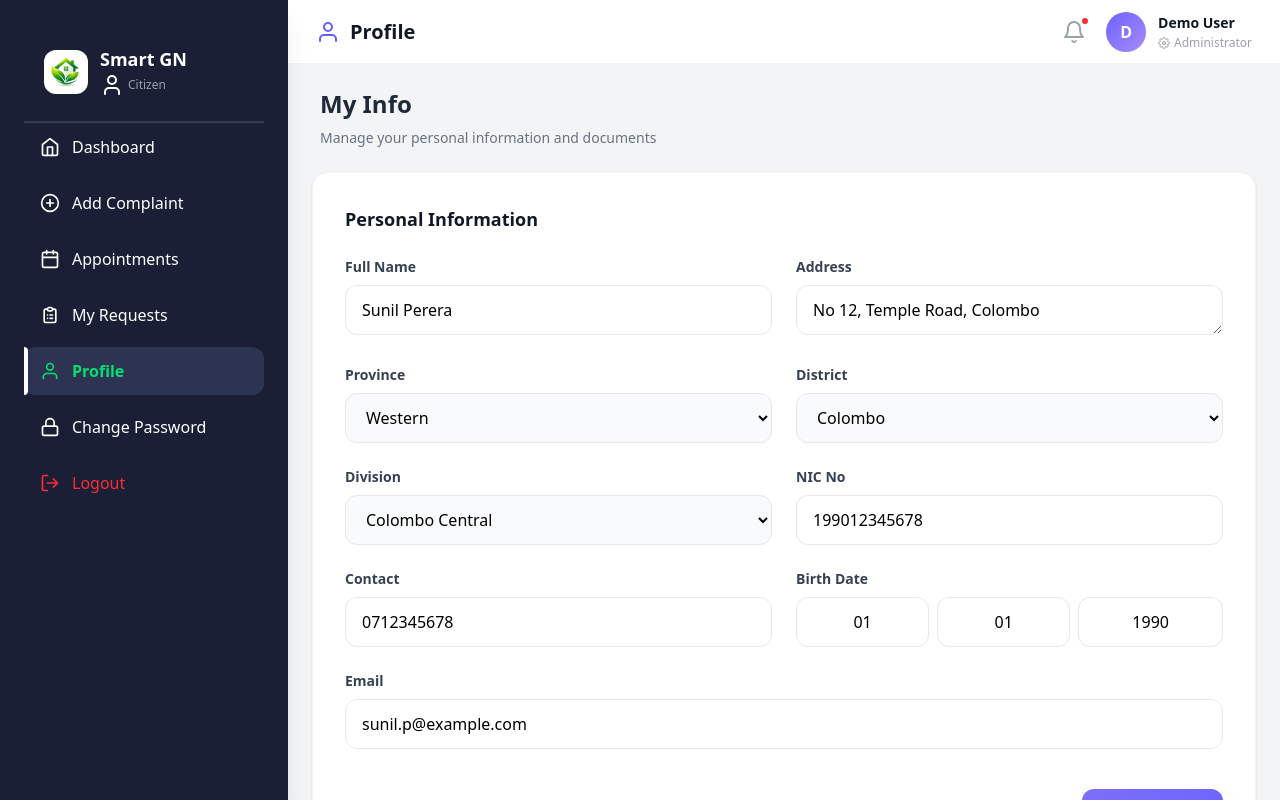
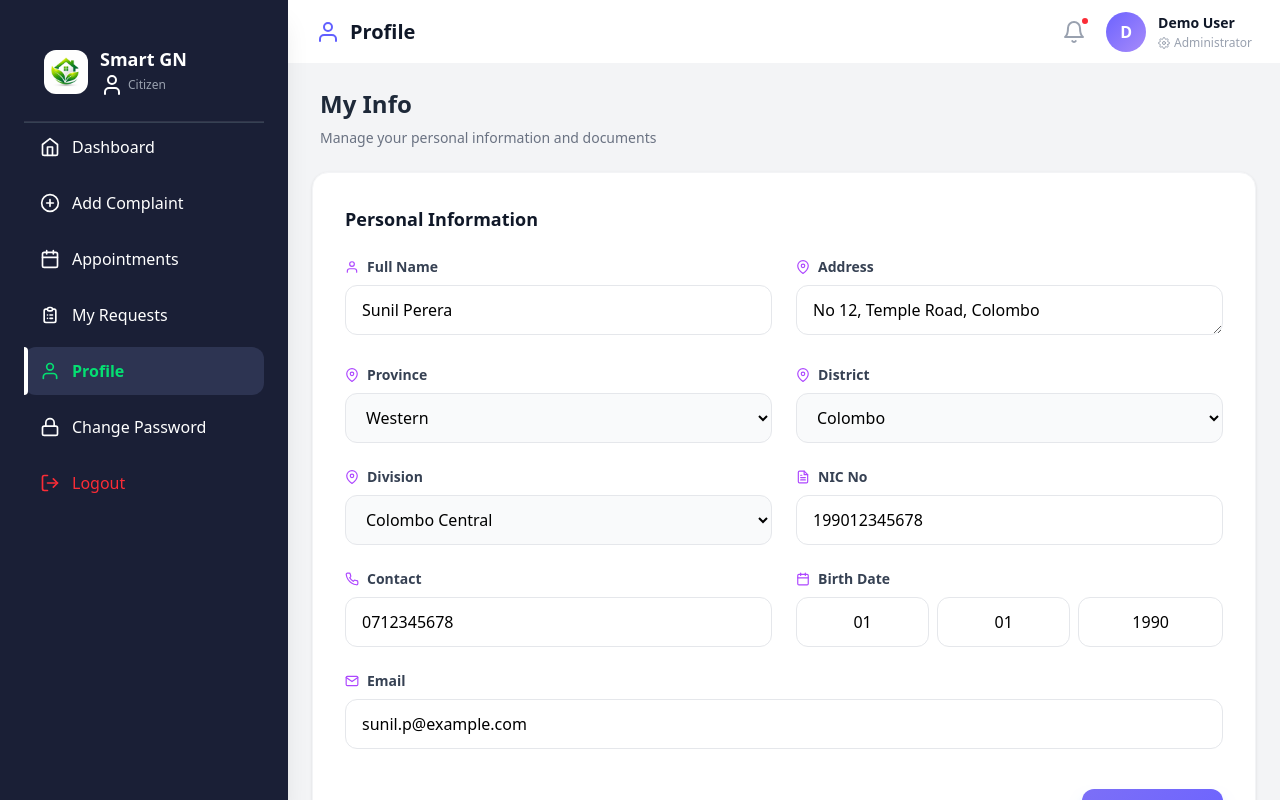
Before and after one commit to umayangana2001/smart-gn-frontend, a React (Vite) app: page /citizen in a window 1280 px wide. Both pictures are taken after a click on the item "Profile". Built offline with nearby package versions, Linux system fonts and the light colour scheme.

Commit message:
add icons to profile page

```diff
--- a/src/user/Appointment.jsx
+++ b/src/user/Appointment.jsx
@@ -1,4 +1,5 @@
 import React, { useState } from "react";
+// eslint-disable-next-line no-unused-vars
 import { motion } from "framer-motion";
 import { FiCalendar, FiClock, FiCheckCircle, FiUser, FiSmartphone, FiMapPin, FiInfo } from "react-icons/fi";
 
--- a/src/user/Profile.jsx
+++ b/src/user/Profile.jsx
@@ -1,7 +1,7 @@
 import React, { useState } from "react";
 // eslint-disable-next-line no-unused-vars
 import { motion } from "framer-motion";
-import { FiUpload, FiSave, FiFileText, FiTrash2, FiEye } from "react-icons/fi";
+import { FiUpload, FiSave, FiFileText, FiTrash2, FiEye, FiCalendar, FiUser, FiMapPin, FiPhone ,FiMail  } from "react-icons/fi";
 
 const Profile = () => {
   const [profile, setProfile] = useState({
@@ -66,7 +66,7 @@ const Profile = () => {
     alert("Profile details saved successfully!");
   };
 
-  return (
+ return (
     <div className="max-w-5xl mx-auto space-y-6 pb-10">
       <h1 className="text-2xl font-bold text-gray-800 px-2">My Info</h1>
       <p className="text-gray-500 text-sm px-2 -mt-4">Manage your personal information and documents</p>
@@ -77,7 +77,9 @@ const Profile = () => {
         <form onSubmit={handleSave} className="space-y-6">
           <div className="grid grid-cols-1 md:grid-cols-2 gap-6">
             <div className="col-span-1">
-              <label className="block text-sm font-semibold text-gray-700 mb-2">Full Name</label>
+              <label className="block text-sm font-semibold text-gray-700 mb-2 flex items-center gap-2">
+                <FiUser className="text-purple-500" /> Full Name
+              </label>
               <input
                 type="text"
                 name="fullName"
@@ -88,7 +90,9 @@ const Profile = () => {
             </div>
 
             <div className="col-span-1">
-              <label className="block text-sm font-semibold text-gray-700 mb-2">Address</label>
+              <label className="block text-sm font-semibold text-gray-700 mb-2 flex items-center gap-2">
+                <FiMapPin className="text-purple-500" /> Address
+              </label>
               <textarea
                 name="address"
                 rows="1"
@@ -99,7 +103,9 @@ const Profile = () => {
             </div>
 
             <div>
-              <label className="block text-sm font-semibold text-gray-700 mb-2">Province</label>
+              <label className="block text-sm font-semibold text-gray-700 mb-2 flex items-center gap-2">
+                <FiMapPin className="text-purple-500" /> Province
+              </label>
               <select
                 name="province"
                 value={profile.province}
@@ -111,7 +117,9 @@ const Profile = () => {
             </div>
 
             <div>
-              <label className="block text-sm font-semibold text-gray-700 mb-2">District</label>
+              <label className="block text-sm font-semibold text-gray-700 mb-2 flex items-center gap-2">
+                <FiMapPin className="text-purple-500" /> District
+              </label>
               <select
                 name="district"
                 value={profile.district}
@@ -124,7 +132,9 @@ const Profile = () => {
             </div>
 
             <div>
-              <label className="block text-sm font-semibold text-gray-700 mb-2">Division</label>
+              <label className="block text-sm font-semibold text-gray-700 mb-2 flex items-center gap-2">
+                <FiMapPin className="text-purple-500" /> Division
+              </label>
               <select
                 name="division"
                 value={profile.division}
@@ -136,7 +146,9 @@ const Profile = () => {
             </div>
 
             <div>
-              <label className="block text-sm font-semibold text-gray-700 mb-2">NIC No</label>
+              <label className="block text-sm font-semibold text-gray-700 mb-2 flex items-center gap-2">
+                <FiFileText className="text-purple-500" /> NIC No
+              </label>
               <input
                 type="text"
                 name="nicNo"
@@ -147,7 +159,9 @@ const Profile = () => {
             </div>
 
             <div>
-              <label className="block text-sm font-semibold text-gray-700 mb-2">Contact</label>
+              <label className="block text-sm font-semibold text-gray-700 mb-2 flex items-center gap-2">
+                <FiPhone className="text-purple-500" /> Contact
+              </label>
               <input
                 type="text"
                 name="contact"
@@ -159,7 +173,9 @@ const Profile = () => {
             </div>
 
             <div>
-              <label className="block text-sm font-semibold text-gray-700 mb-2">Birth Date</label>
+              <label className="block text-sm font-semibold text-gray-700 mb-2 flex items-center gap-2">
+                <FiCalendar className="text-purple-500" /> Birth Date
+              </label>
               <div className="flex gap-2">
                 <input type="text" name="day" placeholder="DD" maxLength="2" className="w-full px-2 py-3 text-center rounded-xl border border-gray-200 outline-none" value={profile.birthDate.day} onChange={handleBirthDateChange} />
                 <input type="text" name="month" placeholder="MM" maxLength="2" className="w-full px-2 py-3 text-center rounded-xl border border-gray-200 outline-none" value={profile.birthDate.month} onChange={handleBirthDateChange} />
@@ -168,7 +184,9 @@ const Profile = () => {
             </div>
 
             <div className="col-span-1 md:col-span-2">
-              <label className="block text-sm font-semibold text-gray-700 mb-2">Email</label>
+              <label className="block text-sm font-semibold text-gray-700 mb-2 flex items-center gap-2">
+                <FiMail className="text-purple-500" /> Email
+              </label>
               <input
                 type="email"
                 name="email"
```
